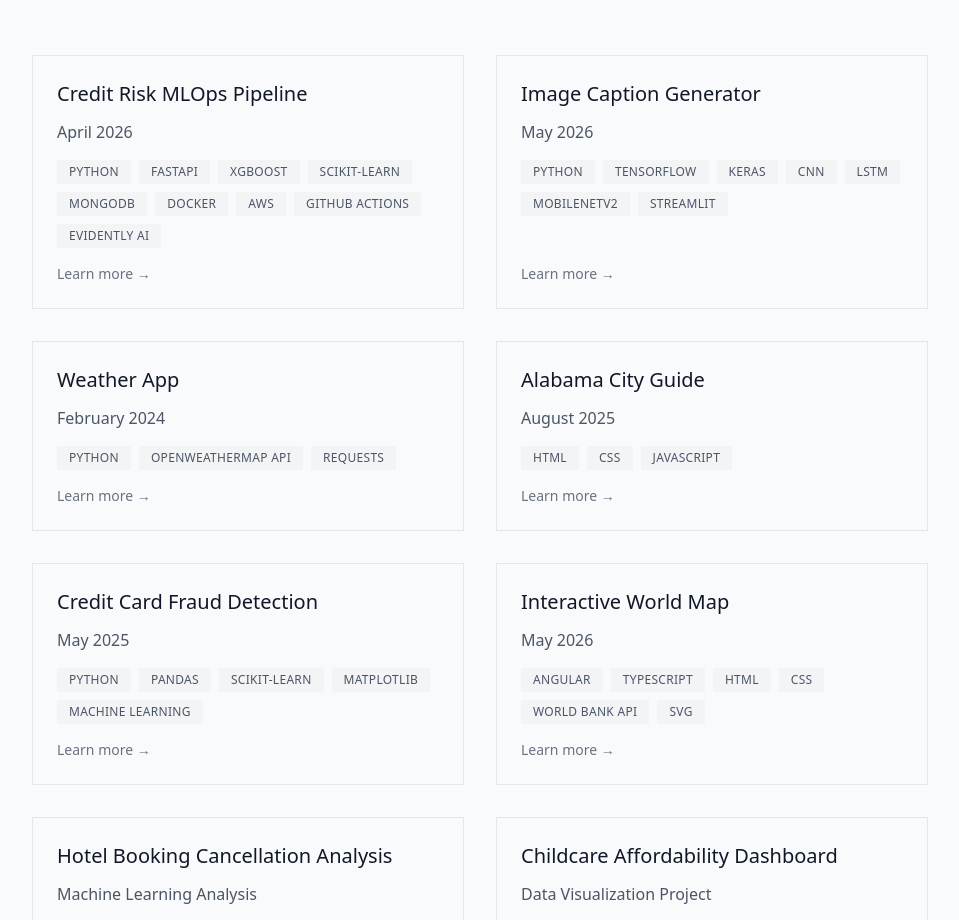
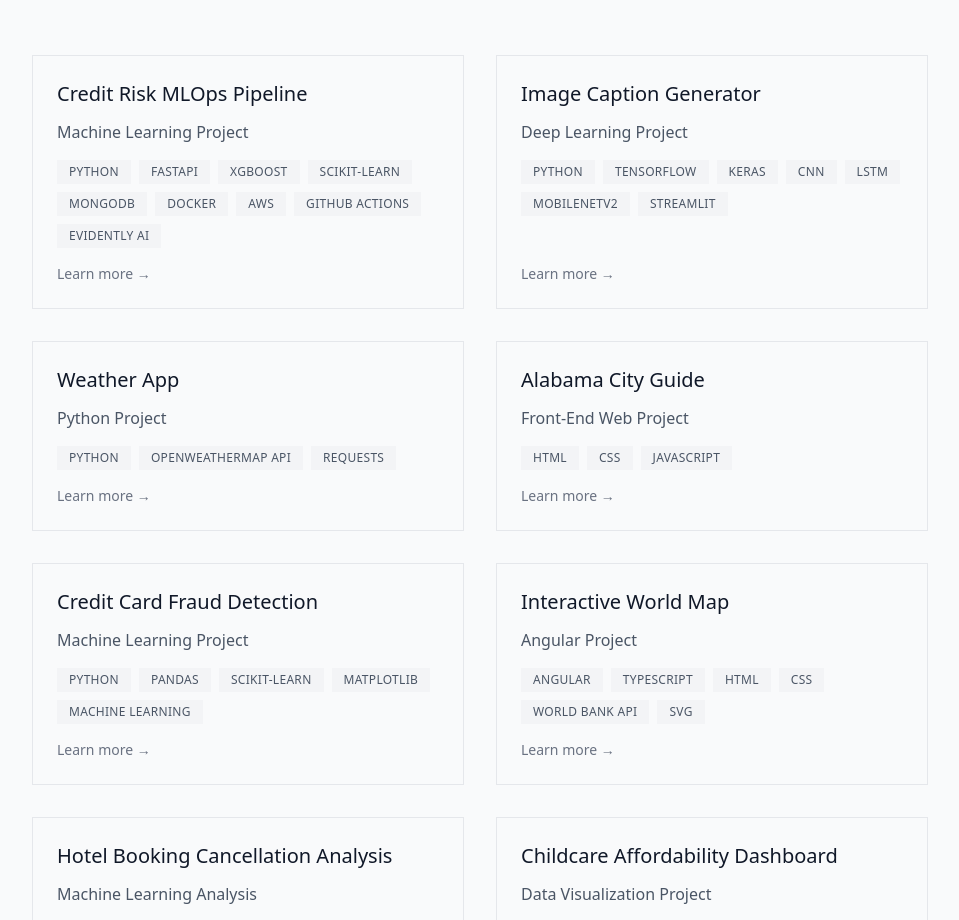
Before and after one commit to josierra21/jportfolio, a React (Vite) app: page / in a window 1280 px wide. Shown: the part 820-1740 px from the top of the page, without its empty margins (160-1119 px from the left). Built offline with nearby package versions, Linux system fonts and the light colour scheme.

Commit message:
updated projects

```diff
--- a/src/components/experience/experience.tsx
+++ b/src/components/experience/experience.tsx
@@ -29,7 +29,7 @@ export const Experience: FC = () => {
   const projects = [
     {
       title: "Credit Risk MLOps Pipeline",
-      description: "April 2026",
+      description: "Machine Learning Project",
       repoLink: "https://github.com/josierra21/credit-risk-mlops",
       overview: "An end-to-end machine learning system that predicts credit card default risk using a production-style MLOps workflow. The project includes data ingestion, validation, transformation, model training, deployment, and a FastAPI web interface for real-time predictions.",
       contributions: [
@@ -43,7 +43,7 @@ export const Experience: FC = () => {
     },
     {
       title: "Image Caption Generator",
-      description: "May 2026",
+      description: "Deep Learning Project",
       repoLink: "https://github.com/josierra21/image_caption_generator",
       overview: "A deep learning project that trains a CNN + LSTM model to generate captions for uploaded images. The project includes model training in a Jupyter notebook and a Streamlit app for trying the caption generator through a simple web interface.",
       contributions: [
@@ -57,7 +57,7 @@ export const Experience: FC = () => {
     },
     {
       title: "Weather App",
-      description: "February 2024",
+      description: "Python Project",
       repoLink: "https://github.com/josierra21/Intro-to-Python",
       techStack: ["Python", "OpenWeatherMap API", "Requests"],
       overview: "A command-line Python weather application that retrieves current weather information from the OpenWeatherMap API. Users can search by ZIP code or city and state, choose their preferred temperature unit, and view formatted weather details in the terminal.",
@@ -71,7 +71,7 @@ export const Experience: FC = () => {
     },
     {
       title: "Alabama City Guide",
-      description: "August 2025",
+      description: "Front-End Web Project",
       repoLink: "https://github.com/josierra21/d277-front-end-web-development",
       techStack: ["HTML", "CSS", "JavaScript"],
       overview: "A responsive multi-page informational website about Alabama, featuring dedicated pages for Montgomery, Birmingham, and Mobile. The site presents city history, demographics, attractions, culture, education, and cost-of-living information through structured front-end pages.",
@@ -85,7 +85,7 @@ export const Experience: FC = () => {
     },
     {
       title: "Credit Card Fraud Detection",
-      description: "May 2025",
+      description: "Machine Learning Project",
       repoLink: "https://github.com/josierra21/DSC550-Data_Mining",
       techStack: ["Python", "Pandas", "Scikit-learn", "Matplotlib", "Machine Learning"],
       overview: "A machine learning project focused on detecting fraudulent credit card transactions using a highly imbalanced Kaggle dataset. The project compares multiple classification models and evaluates performance using accuracy, precision, recall, and F1-score.",
@@ -99,7 +99,7 @@ export const Experience: FC = () => {
     },
     {
       title: "Interactive World Map",
-      description: "May 2026",
+      description: "Angular Project",
       repoLink: "https://github.com/josierra21/worldmap_angular",
       techStack: ["Angular", "TypeScript", "HTML", "CSS", "World Bank API", "SVG"],
       overview: "An Angular application that displays an interactive SVG world map and lets users click on countries to view country-specific information retrieved from the World Bank API.",
```
